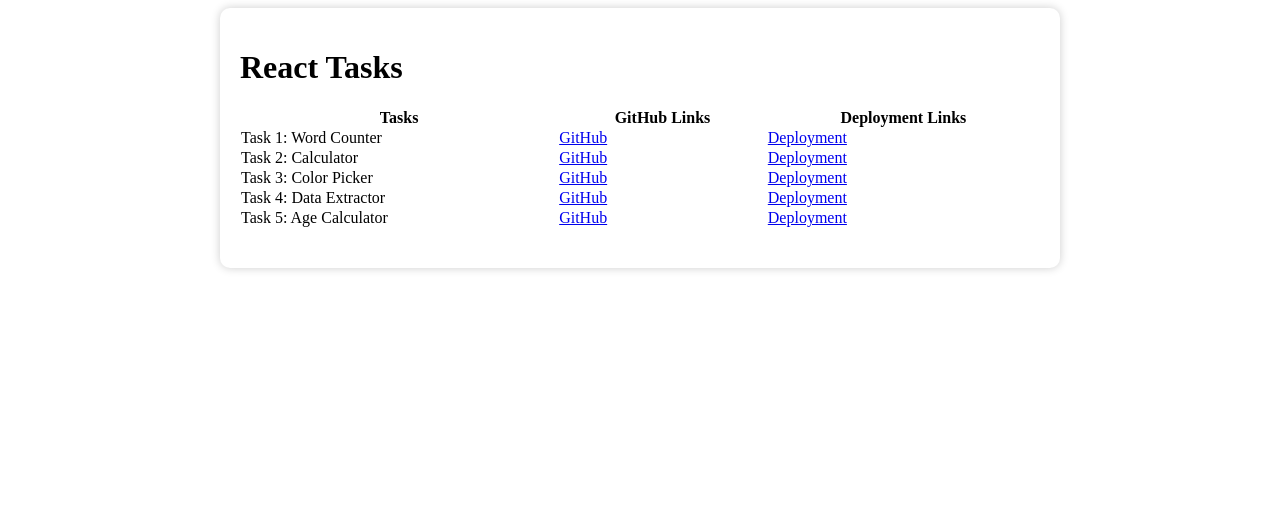
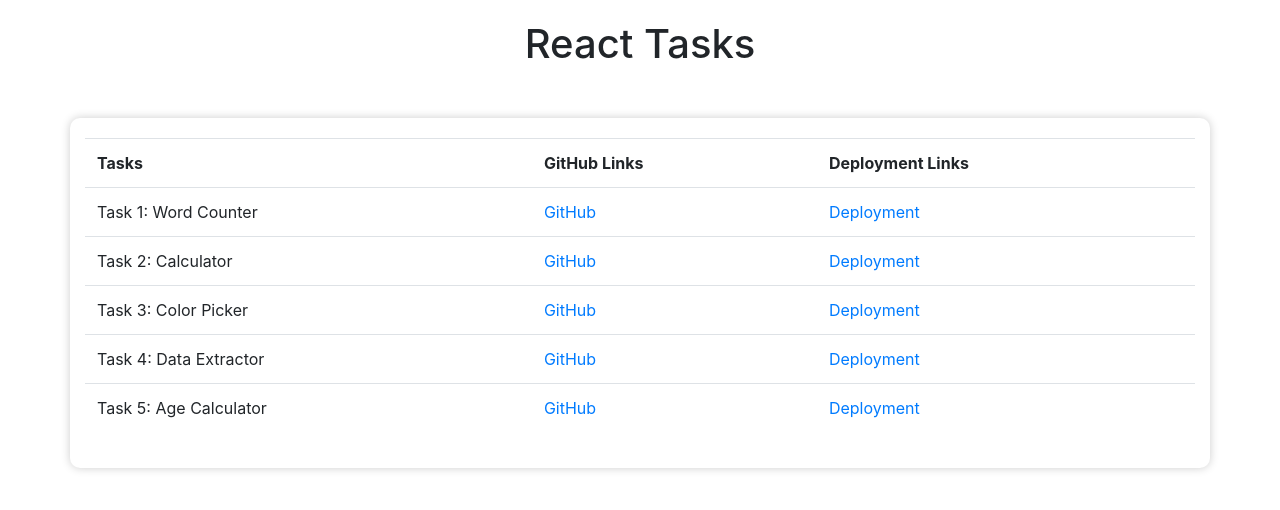
Before and after one commit to Sakshamb13579/ReactTask, a plain HTML site: page index.html in a window 1280 px wide. Drawn offline with nearby package versions, Linux system fonts and the light colour scheme.

Commit message:
added bootstrap for styling

```diff
--- a/index.html
+++ b/index.html
@@ -1,31 +1,25 @@
 <!DOCTYPE html>
 <html>
+
 <head>
     <meta charset='utf-8'>
     <meta http-equiv='X-UA-Compatible' content='IE=edge'>
     <title>Page Title</title>
     <meta name='viewport' content='width=device-width, initial-scale=1'>
-    <style>
-        .container {
-            max-width: 800px;
-            margin: 0 auto;
-            padding: 20px;
-            background-color: #fff;
-            border-radius: 10px;
-            box-shadow: 0 0 10px rgba(0, 0, 0, 0.2);
-        }
-        table {
-            border-collapse: collapse;
-            width: 100%;
-            margin-bottom: 20px;
-        }
-    </style>
+    <link rel="stylesheet" href="styles.css">
+    <link rel="stylesheet" href="https://maxcdn.bootstrapcdn.com/bootstrap/4.5.2/css/bootstrap.min.css">
+    <script src="https://ajax.googleapis.com/ajax/libs/jquery/3.5.1/jquery.min.js"></script>
+    <script src="https://cdnjs.cloudflare.com/ajax/libs/popper.js/1.16.0/umd/popper.min.js"></script>
+    <script src="https://maxcdn.bootstrapcdn.com/bootstrap/4.5.2/js/bootstrap.min.js"></script>
 
 </head>
+
 <body>
+    <div class="headingtext">
+        <h1>React Tasks</h1>
+    </div>
     <div class="container">
-        <h1>React Tasks</h1>
-        <table>
+        <table class="table">
             <tr>
                 <th>Tasks</th>
                 <th>GitHub Links</th>
@@ -58,6 +52,10 @@
             </tr>
 
         </table>
+        <script src="https://ajax.googleapis.com/ajax/libs/jquery/3.5.1/jquery.min.js"></script>
+        <script src="https://cdnjs.cloudflare.com/ajax/libs/popper.js/1.16.0/umd/popper.min.js"></script>
+        <script src="https://maxcdn.bootstrapcdn.com/bootstrap/4.5.2/js/bootstrap.min.js"></script>
 
 </body>
+
 </html>
--- /dev/null
+++ b/styles.css
@@ -0,0 +1,20 @@
+.container {
+    max-width: 800px;
+    margin-top: 50px;
+    padding: 20px;
+    background-color: #fff;
+    border-radius: 10px;
+    box-shadow: 0 0 10px rgba(0, 0, 0, 0.2);
+
+}
+
+table {
+    border-collapse: collapse;
+    width: 100%;
+    margin-bottom: 20px;
+}
+
+.headingtext {
+    text-align: center;
+    margin-top: 20px;
+}
```
